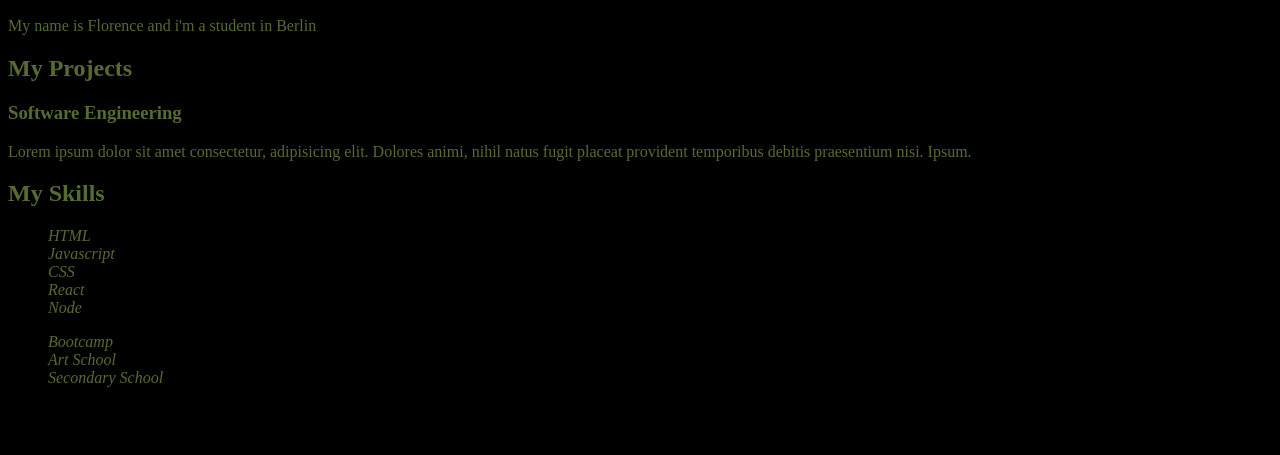
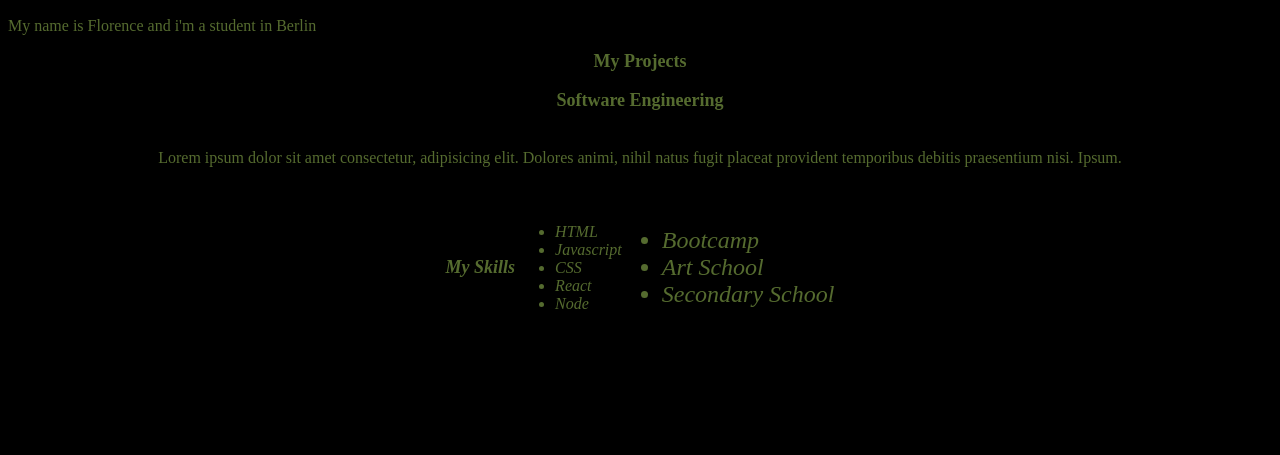
Before and after one commit to flosulliv/my-website, a plain HTML site: page CFG-Fortfolio/index.html in a window 1280 px wide. Shown: the part 345-800 px from the top of the page. Drawn offline with Linux system fonts and the light colour scheme.

```diff
--- a/CFG-Fortfolio/index.css
+++ b/CFG-Fortfolio/index.css
@@ -15,10 +15,30 @@ h1 {
   justify-content: center;
   font-family: Arial, Helvetica, sans-serif;
 }
-ul li {
+
+h2,
+h3 {
+  font-size: 18px;
+  display: flex;
+  align-items: center;
+  justify-content: center;
+}
+h3 + p {
+  text-align: center;
+  padding: 20px;
+}
+
+#skills-list {
   list-style-type: none;
   font-style: italic;
   font: 400;
+  display: flex;
   align-items: center;
   justify-content: center;
 }
+#education-list {
+  font-size: 1.5rem;
+  display: flex;
+  align-items: center;
+  justify-content: center;
+}
```
